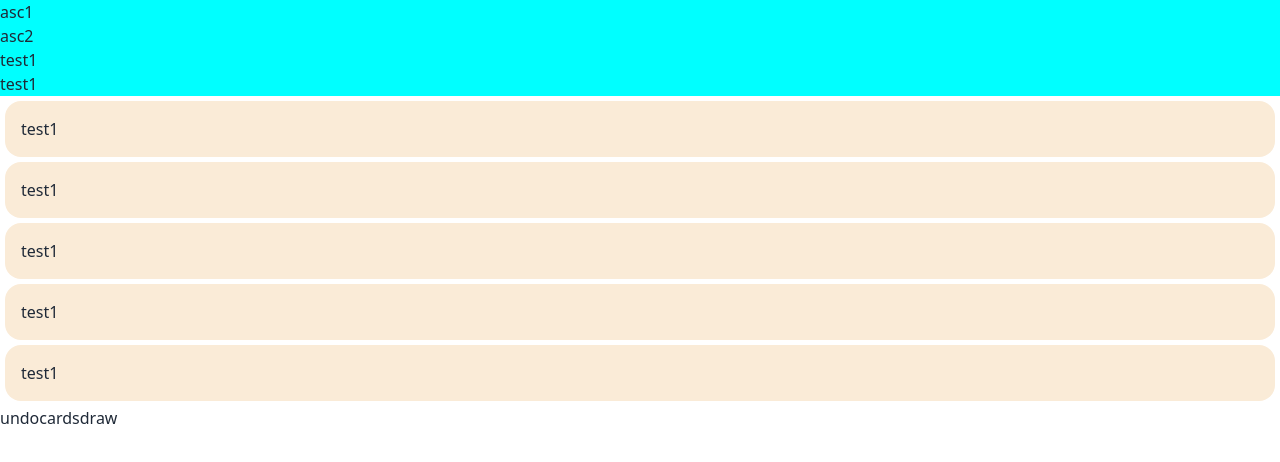
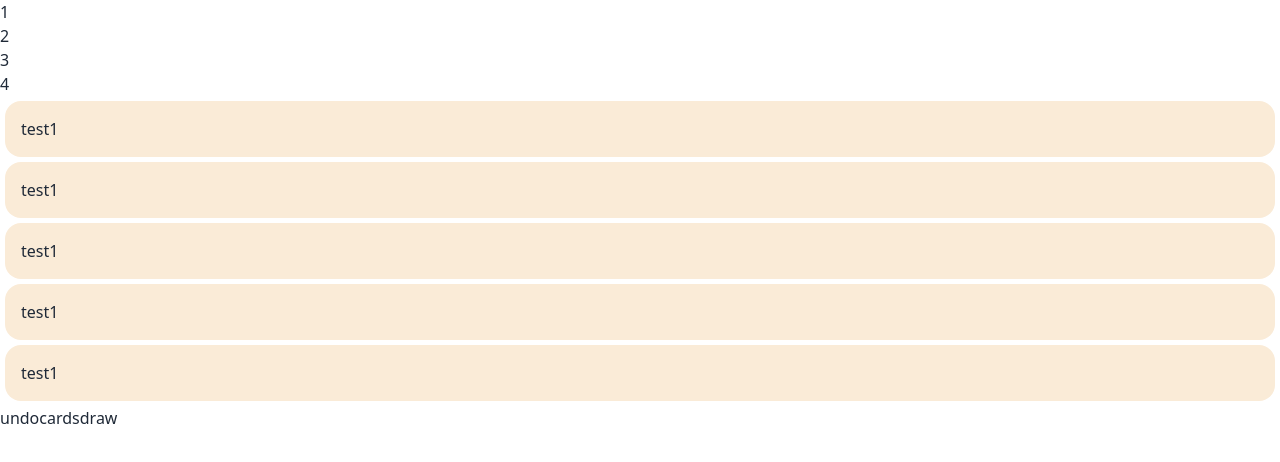
Before and after one commit to Smowling/Order98, a Nuxt app: page /gridtest in a window 1280 px wide. Shown: the top 462 px of the page. Built offline with nearby package versions, Linux system fonts and the light colour scheme.

Commit message:
figuring out grids

```diff
--- a/pages/gridtest.vue
+++ b/pages/gridtest.vue
@@ -1,19 +1,21 @@
 <template>
     <div class="flex-col">
-        <div class="grid-cols-2 grid-rows-2">
-            <div class="asc1">asc1</div>
-            <div class="asc2">asc2</div>
-            <div class="desc1">test1</div>
-            <div class="desc2">test1</div>
+        <div class="grid-rows-2">
+            <div>1</div>
+            <div>2</div>
+            <div>3</div>
+            <div>4</div>
         </div>
         <div class="con card">test1</div>
         <div class="con card">test1</div>
         <div class="con card">test1</div>
         <div class="con card">test1</div>
         <div class="con card">test1</div>
-        <button class="undo">undo</button>
-        <button class="amount">cards</button>
-        <button class="draw">draw</button>
+        <div class="grid-cols-3">
+            <button class="undo">undo</button>
+            <button class="amount">cards</button>
+            <button class="draw">draw</button>
+        </div>
     </div>
 </template>
 
@@ -49,12 +51,12 @@
 }
 
 .amount {
-    grid-column: 2 / 4;
+    grid-column: 2 / 3;
     grid-row: 10;
 }
 
 .draw {
-    grid-column: 4 / 5;
+    grid-column: 3 / 4;
     grid-row: 10;
 }
 
```
